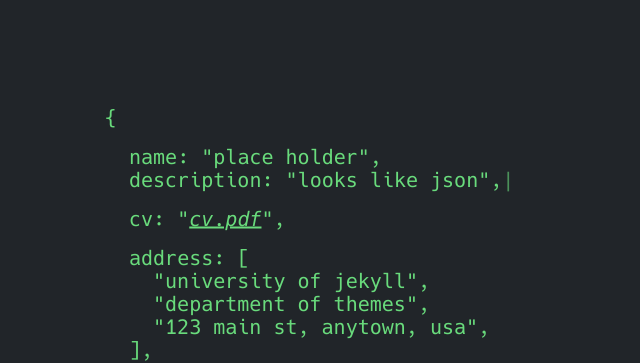
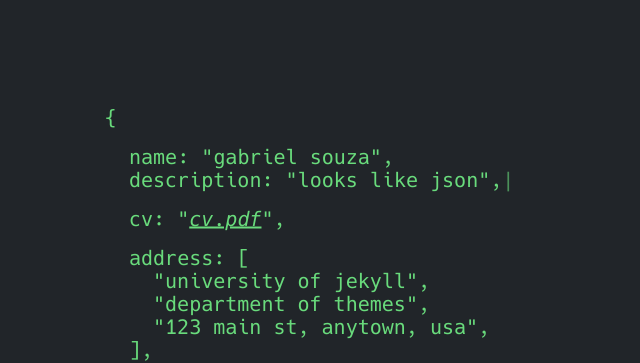
Before and after one commit to gabrielsdesouza/gabrielsouza.dev.br, a Jekyll site: the page built from index.md, in a window 1280 px wide. Shown: the top 363 px of the page, without its empty margins (151-791 px from the left). Built offline with Jekyll 4.4.1, drawn with Linux system fonts in a browser that asks for light colours; part of the change alters nothing that is shown.

```diff
--- a/_config.yml
+++ b/_config.yml
@@ -1,14 +1,14 @@
 # this is only for search engines, it does not appear in the home
 # as long as the json variables name and description are provided
-title: Hacked Jekyll
-description: Jekyll microtheme that looks like JSON
+title: Gabriel Souza
+description: Sou técnico programador formado em 2018 e trabalho com programação desde então.
 baseurl: ""
-url: https://hacked-jekyll.netlify.app
+url: https://gabrielsouza.dev.br
 
 # this information is shown on the homepage, all fields are optional and
 # can be declared either as a single string or as a string array/hash
 json:
-  name: Place Holder
+  name: Gabriel Souza
   description:
     - Hello!
     - This tiny website
```
